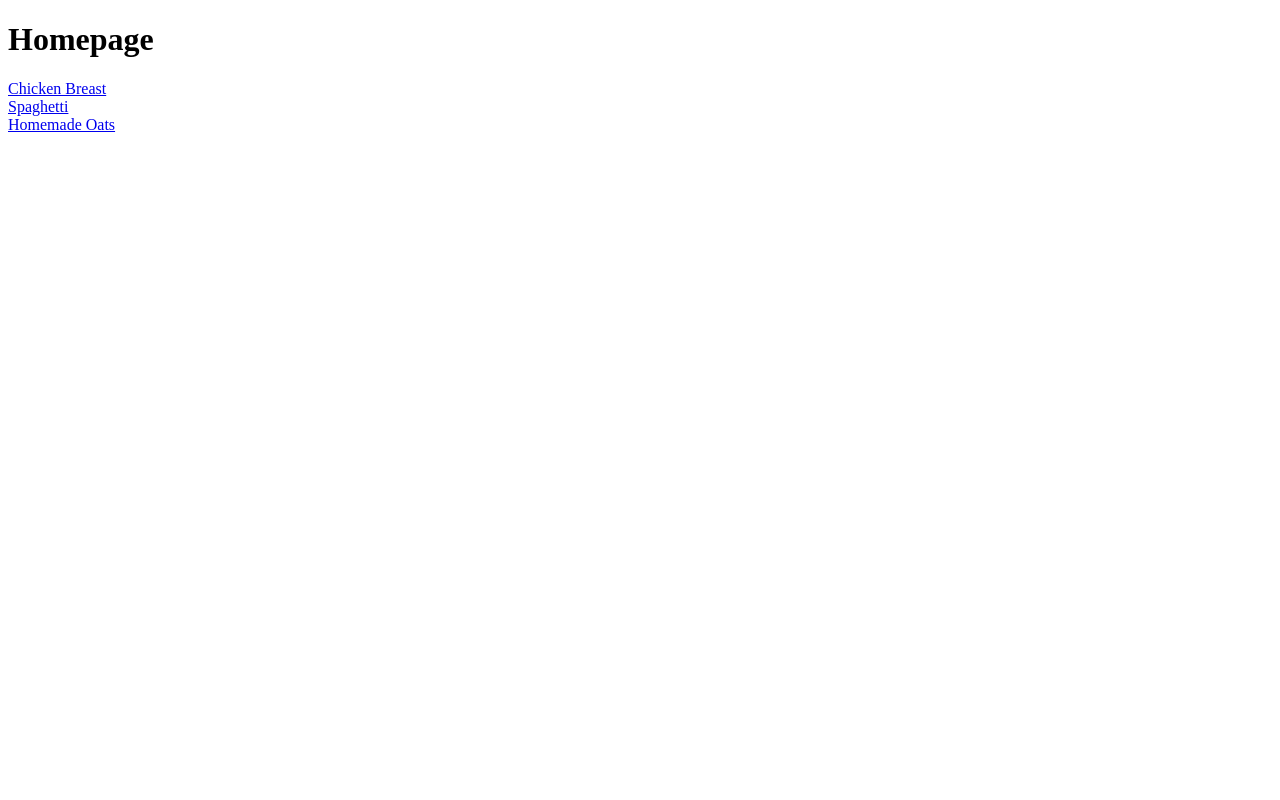
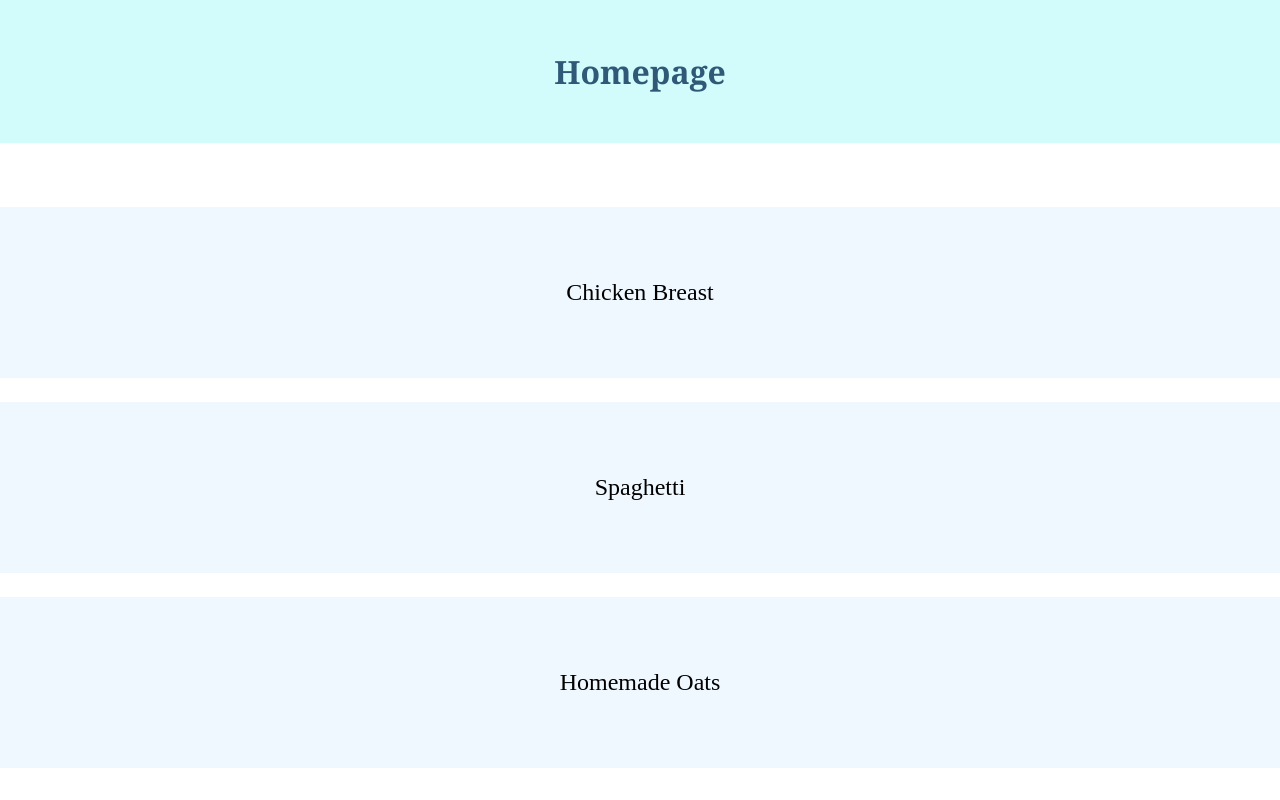
Before and after one commit to Agee-M/oding-recipes, a plain HTML site: page index.html in a window 1280 px wide. Drawn offline with Linux system fonts and the light colour scheme.

Commit message:
Add css style to odin recipes and homepage
Homepage has been styled - recipes are in progress.

I also made a variety of small adjustments to the index file to
properly work with the styles:

- Classes
- Link adjustments
- Refactoring html

```diff
--- a/index.html
+++ b/index.html
@@ -4,14 +4,15 @@
     <head>
         <meta charset="UTF-8">
         <title>Homepage</title>
+        <link rel="stylesheet" href="style.css">
     </head>
 
     <body>
-        <h1>Homepage</h1>
+        <h1><a class="homepage-link" href="./index.html">Homepage</a></h1>
 
-        <a href="./recipes/chickenbreast.html">Chicken Breast</a><br>
-        <a href="./recipes/spaghetti.html">Spaghetti</a><br>
-        <a href="./recipes/homemadeoats.html">Homemade Oats</a><br>
+        <a class="chicken-link" href="./recipes/chickenbreast.html">Chicken Breast</a>
+        <a class="spaghetti-link" href="./recipes/spaghetti.html">Spaghetti</a>
+        <a class="oats-link" href="./recipes/homemadeoats.html">Homemade Oats</a>
 
     </body>
 </html>
--- /dev/null
+++ b/style.css
@@ -0,0 +1,53 @@
+/* All HTML */
+
+* {
+    box-sizing: border-box;
+    margin: 0;
+    text-align: justify;
+    text-decoration: none;
+}
+
+.homepage-link {
+    padding: 50px;
+    text-align: center;
+    background-color: rgba(197, 252, 252, 0.763);
+    font-family:Cambria, Cochin, Georgia, Times, 'Times New Roman', serif;
+    margin-bottom: 2em;
+    color: rgb(47, 89, 119);
+    display: block;
+    font-size: 32px;
+    font-weight: bold;
+}
+
+
+h2 {
+    text-align: center;
+    margin: 20px;
+}
+
+
+/* Homepage */
+
+
+.chicken-link,
+.spaghetti-link,
+.oats-link {
+    text-align: center;
+    padding: 3em;
+    margin: 1em 0px;
+    background-color: aliceblue;
+    color: black;
+    font-size: 1.5em;
+    display: block;
+}
+
+
+/* Chicken Breast */
+
+
+.chicken-recipe,
+.oats-recipe,
+.spaghetti-recipe {
+    width: 750px;
+    margin: auto;
+}
```
Also changed, not shown: recipes/chickenbreast.html (+8 -22 lines), recipes/homemadeoats.html (+4 -11 lines), recipes/spaghetti.html (+5 -9 lines).
